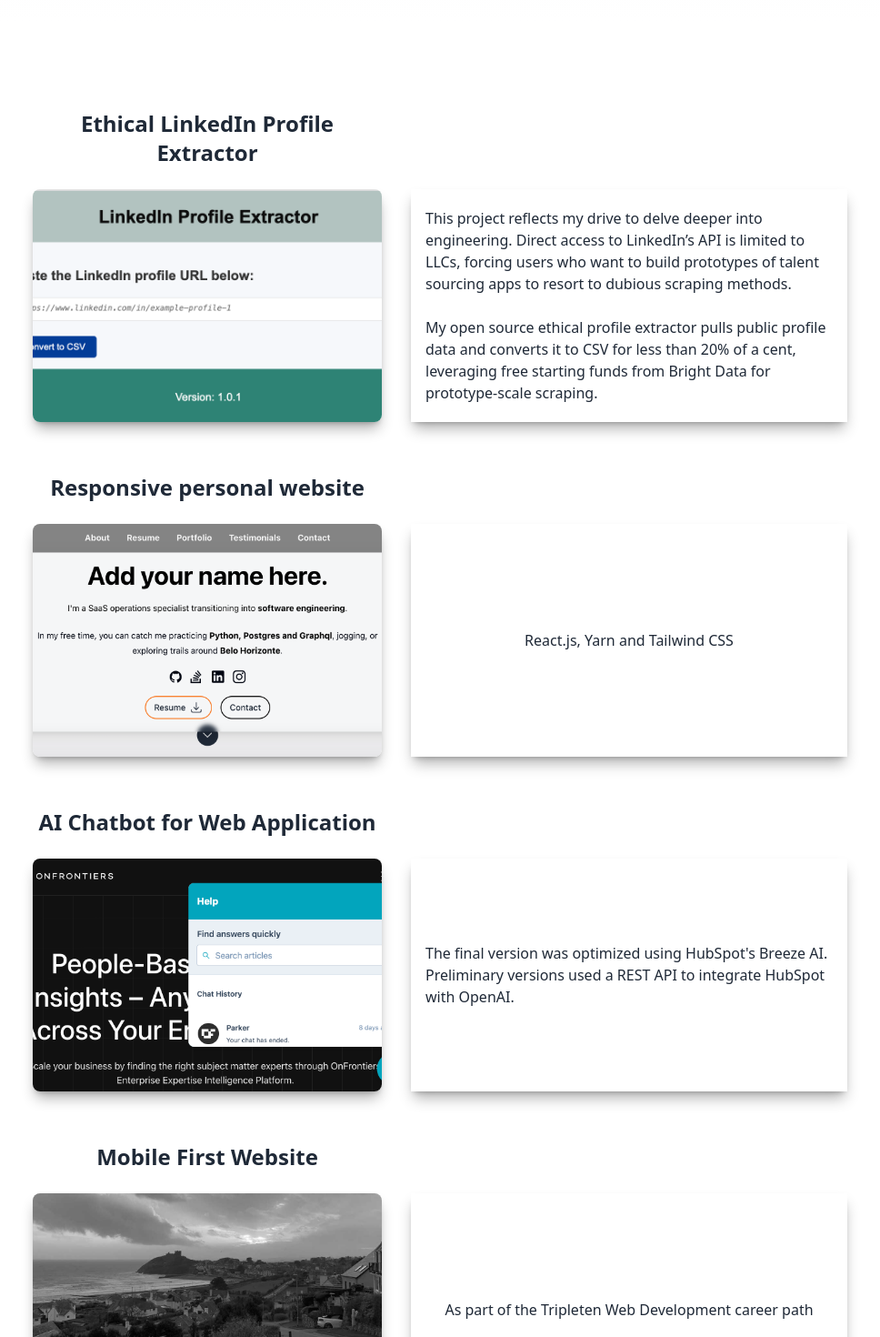
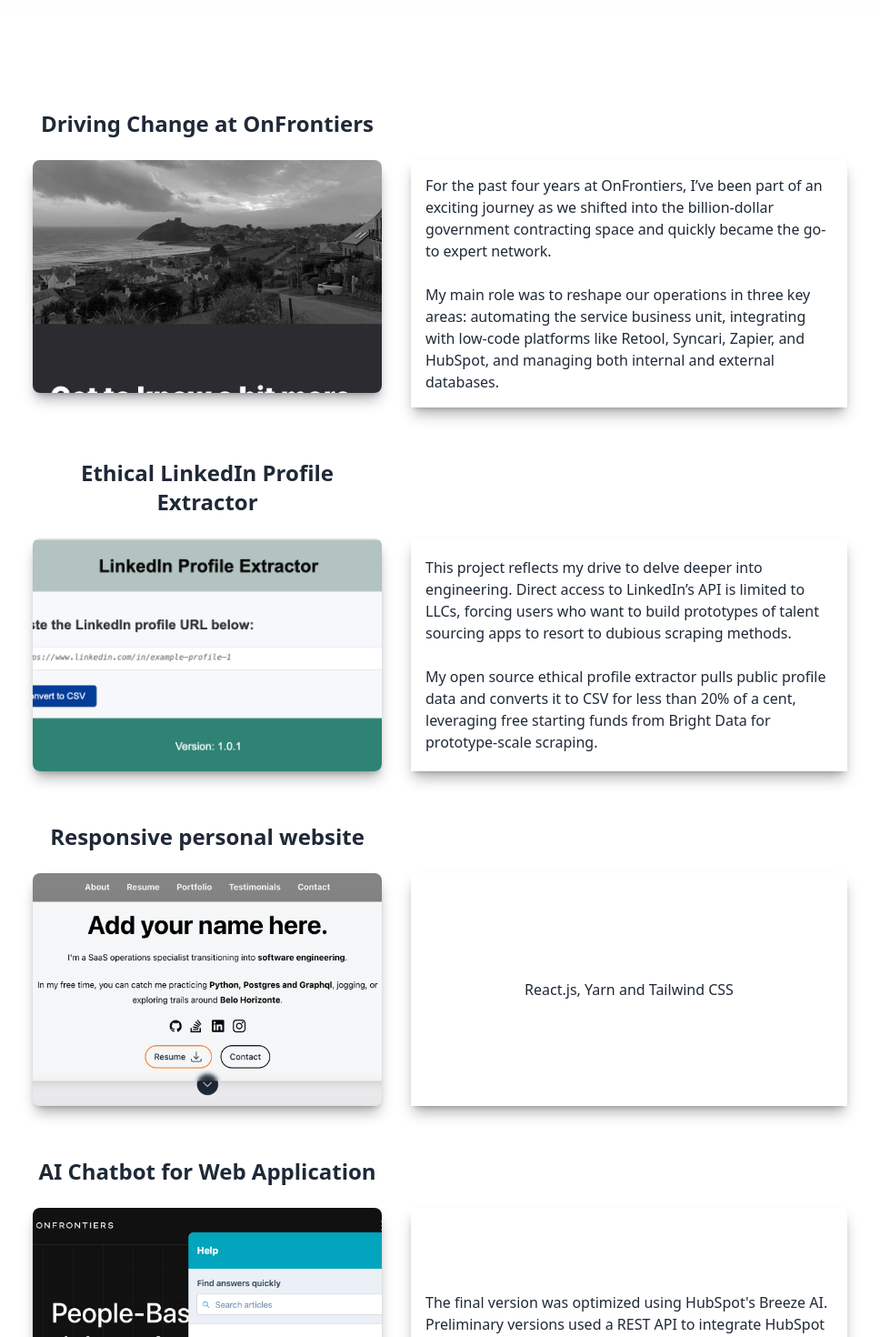
Before and after one commit to borgesenioc/react-resume-enio, a Next.js app: page / in a window 1280 px wide. Shown: the part 1420-2890 px from the top of the page at 91% size, without its empty margins (156-1124 px from the left). Built offline with nearby package versions, Linux system fonts and the light colour scheme.

Commit message:
Add the 1st project

```diff
--- a/src/data/data.tsx
+++ b/src/data/data.tsx
@@ -114,6 +114,14 @@ export const aboutData: About = {
  */
 export const portfolioItems: PortfolioItem[] = [
   {
+    title: 'Driving Change at OnFrontiers',
+    description: `For the past four years at OnFrontiers, I’ve been part of an exciting journey as we shifted into the billion-dollar government contracting space and quickly became the go-to expert network.
+
+    My main role was to reshape our operations in three key areas: automating the service business unit, integrating with low-code platforms like Retool, Syncari, Zapier, and HubSpot, and managing both internal and external databases.`,
+    url: 'https://web-project-homeland-mu.vercel.app',
+    image: porfolioImage10,
+  },
+  {
     title: 'Ethical LinkedIn Profile Extractor',
     description: `This project reflects my drive to delve deeper into engineering. Direct access to LinkedIn’s API is limited to LLCs, forcing users who want to build prototypes of talent sourcing apps to resort to dubious scraping methods.
 
@@ -133,12 +141,6 @@ export const portfolioItems: PortfolioItem[] = [
     Preliminary versions used a REST API to integrate HubSpot with OpenAI.`,
     url: 'https://onfrontiers.com',
     image: porfolioImage4,
-  },
-  {
-    title: 'Mobile First Website',
-    description: 'As part of the Tripleten Web Development career path',
-    url: 'https://web-project-homeland-mu.vercel.app',
-    image: porfolioImage10,
   },
 ];
 
```
